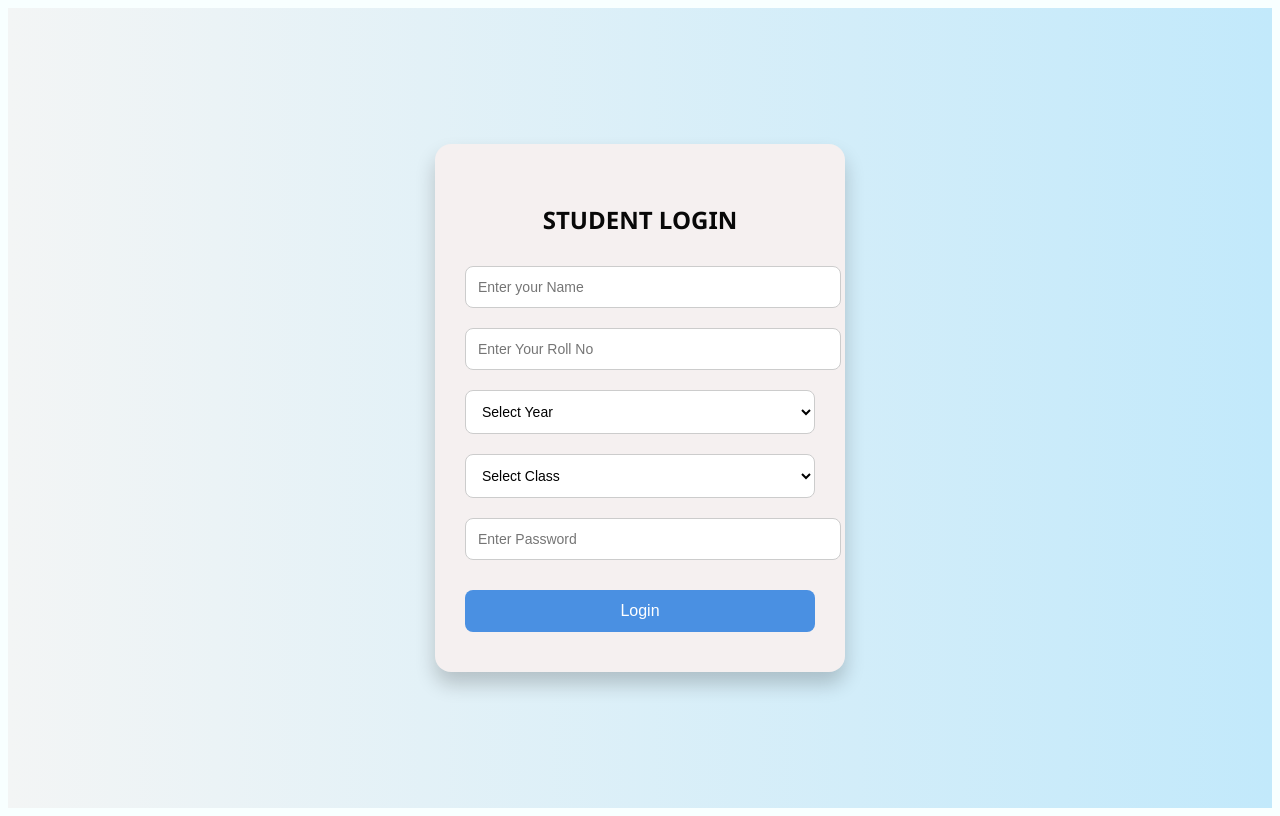
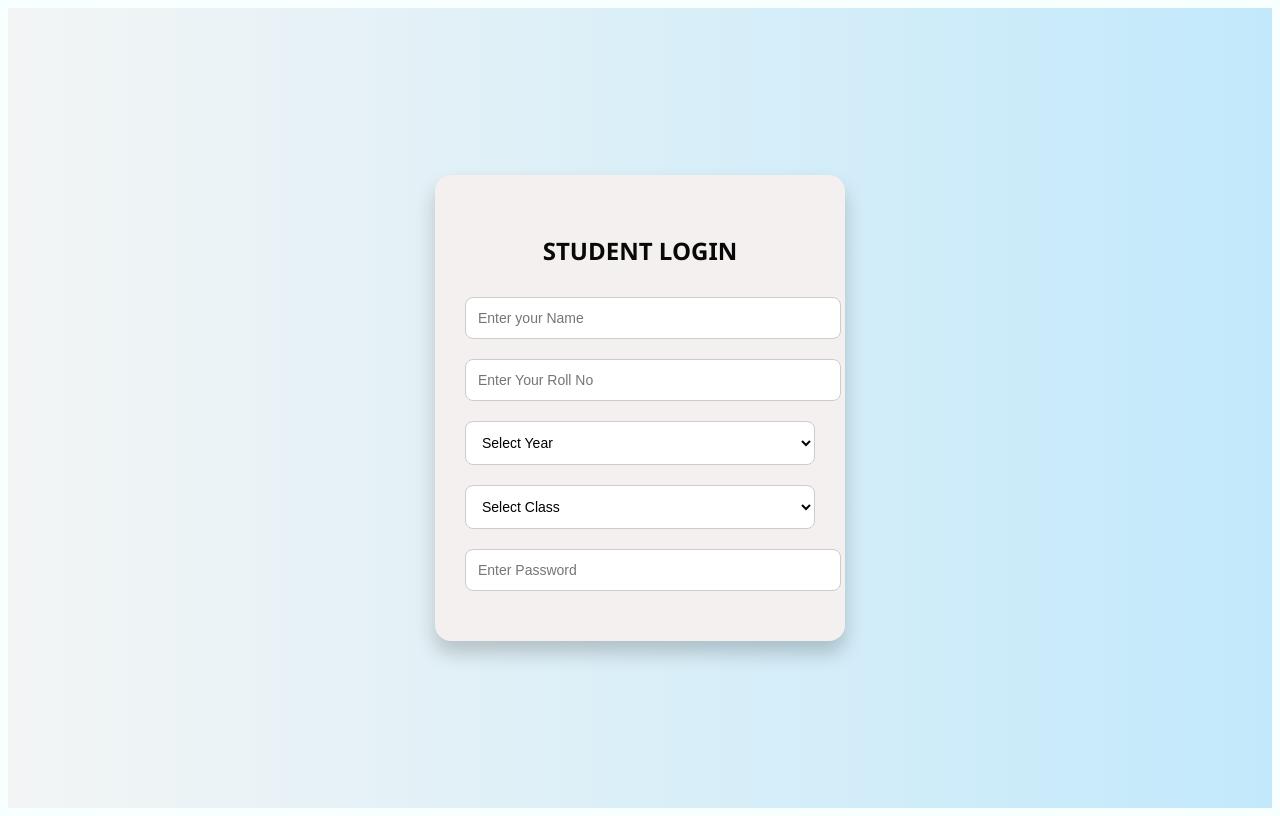
Before and after one commit to Mainudheen/allocation-management, a React (Create React App) app: page /student-login in a window 1280 px wide. Built offline with nearby package versions, Linux system fonts and the light colour scheme.

Commit message:
button change

```diff
--- a/src/App.js
+++ b/src/App.js
@@ -2,9 +2,6 @@ import { BrowserRouter as Router, Routes, Route } from 'react-router-dom';
 import HomePage from './components/HomePage';
 import StudentLogin from './components/StudentLogin';
 import AdminAuth from './components/AdminAuth';
-
-
-
 import Dashboard from './components/Dashboard';
 import './styles.css';
 
--- a/src/components/StudentLogin.jsx
+++ b/src/components/StudentLogin.jsx
@@ -1,4 +1,5 @@
 import React, { useState } from 'react';
+
 import './StudentLogin.css';
 
 
@@ -105,7 +106,9 @@ function StudentLogin() {
           required
         />
 
-        <button type="submit">Login</button>
+
+
+
       </form>
 
     </div>
```
